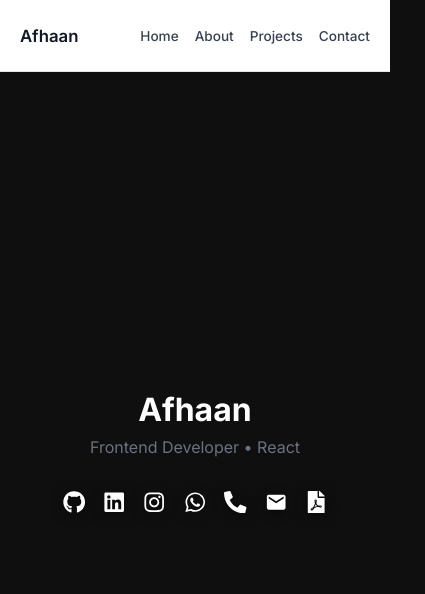
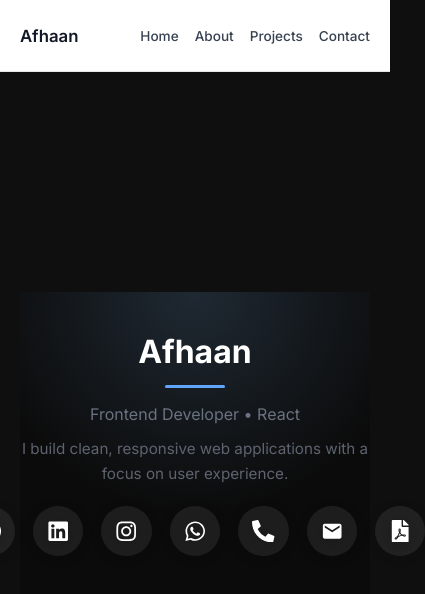
Before and after one commit to afhaan247/afhaan-portfolio, a React (Vite) app: page / in a window 390 px wide. Shown: the top 594 px of the page, 425 px wide, since content can reach past the window. Built offline with nearby package versions, Linux system fonts and the light colour scheme.

Commit message:
Finalize home hero design

```diff
--- a/src/index.css
+++ b/src/index.css
@@ -8,6 +8,24 @@ body {
   background: #f3f4f6;
   color: #111827;
 }
+/* ---------- HERO SECTION ---------- */
+.hero {
+  background: radial-gradient(
+    circle at top,
+    #1f2933 0%,
+    #0b0b0b 60%
+  );
+  width: 100%;
+}
+.hero-line {
+  width: 60px;
+  height: 3px;
+  background: #60a5fa;
+  margin: 14px auto;
+  border-radius: 4px;
+}
+
+
 
 /* ---------- TYPOGRAPHY ---------- */
 
@@ -46,6 +64,23 @@ p {
   color: #60a5fa;                 /* Soft professional blue */
   transform: translateY(-3px);
 }
+.icon-row a {
+  color: #ffffff;
+  background: rgba(255, 255, 255, 0.08);
+  border-radius: 50%;
+  padding: 14px;
+  transition: all 0.25s ease;
+  display: flex;
+  align-items: center;
+  justify-content: center;
+}
+
+.icon-row a:hover {
+  background: #60a5fa;
+  color: #0b0b0b;
+  transform: translateY(-3px);
+}
+
 
 /* ---------- MOBILE ICON VISIBILITY ---------- */
 @media (max-width: 640px) {
@@ -160,3 +195,18 @@ nav svg:hover {
   transform: translateY(-8px);
   box-shadow: 0 18px 45px rgba(0, 0, 0, 0.15);
 }
+@media (max-width: 640px) {
+  .hero {
+    padding-top: 40px;
+    padding-bottom: 60px;
+  }
+
+  h1 {
+    font-size: 2rem;
+  }
+
+  .icon-row {
+    margin-top: 20px;
+    gap: 18px;
+  }
+}
--- a/src/pages/Home.jsx
+++ b/src/pages/Home.jsx
@@ -12,14 +12,25 @@ import { MdEmail } from "react-icons/md";
 function Home() {
   return (
     <PageWrapper>
+      {/* HERO SECTION */}
+      <div className="hero">
         <h1 style={{ marginBottom: "6px" }}>Afhaan</h1>
 
+        {/* Accent line */}
+        <div className="hero-line"></div>
+
+        {/* Role */}
         <p style={{ fontSize: "1rem" }}>
           Frontend Developer • React
         </p>
 
+        {/* One-line intro */}
+        <p style={{ marginTop: "10px", fontSize: "0.95rem", opacity: 0.85 }}>
+          I build clean, responsive web applications with a focus on user experience.
+        </p>
+
+        {/* Social / Contact Icons */}
         <div className="icon-row">
-        {/* GitHub */}
           <a
             href="https://github.com/afhaan247"
             target="_blank"
@@ -29,7 +40,6 @@ function Home() {
             <FaGithub />
           </a>
 
-        {/* LinkedIn */}
           <a
             href="https://www.linkedin.com/in/mohammed-afhaan-7561073a1"
             target="_blank"
@@ -39,7 +49,6 @@ function Home() {
             <FaLinkedin />
           </a>
 
-        {/* Instagram (FIXED) */}
           <a
             href="https://www.instagram.com/afhaannnn"
             target="_blank"
@@ -49,7 +58,6 @@ function Home() {
             <FaInstagram />
           </a>
 
-        {/* WhatsApp */}
           <a
             href="https://wa.me/918925188760"
             target="_blank"
@@ -59,7 +67,6 @@ function Home() {
             <FaWhatsapp />
           </a>
 
-        {/* Phone */}
           <a
             href="tel:+918925188760"
             aria-label="Phone"
@@ -67,7 +74,6 @@ function Home() {
             <FaPhoneAlt />
           </a>
 
-        {/* Email */}
           <a
             href="mailto:afhaan247@gmail.com"
             aria-label="Email"
@@ -75,7 +81,6 @@ function Home() {
             <MdEmail />
           </a>
 
-        {/* Resume */}
           <a
             href="/resume.pdf"
             target="_blank"
@@ -85,6 +90,7 @@ function Home() {
             <FaFilePdf />
           </a>
         </div>
+      </div>
     </PageWrapper>
   );
 }
```
Lines whose indentation alone changed are shown as unchanged.
